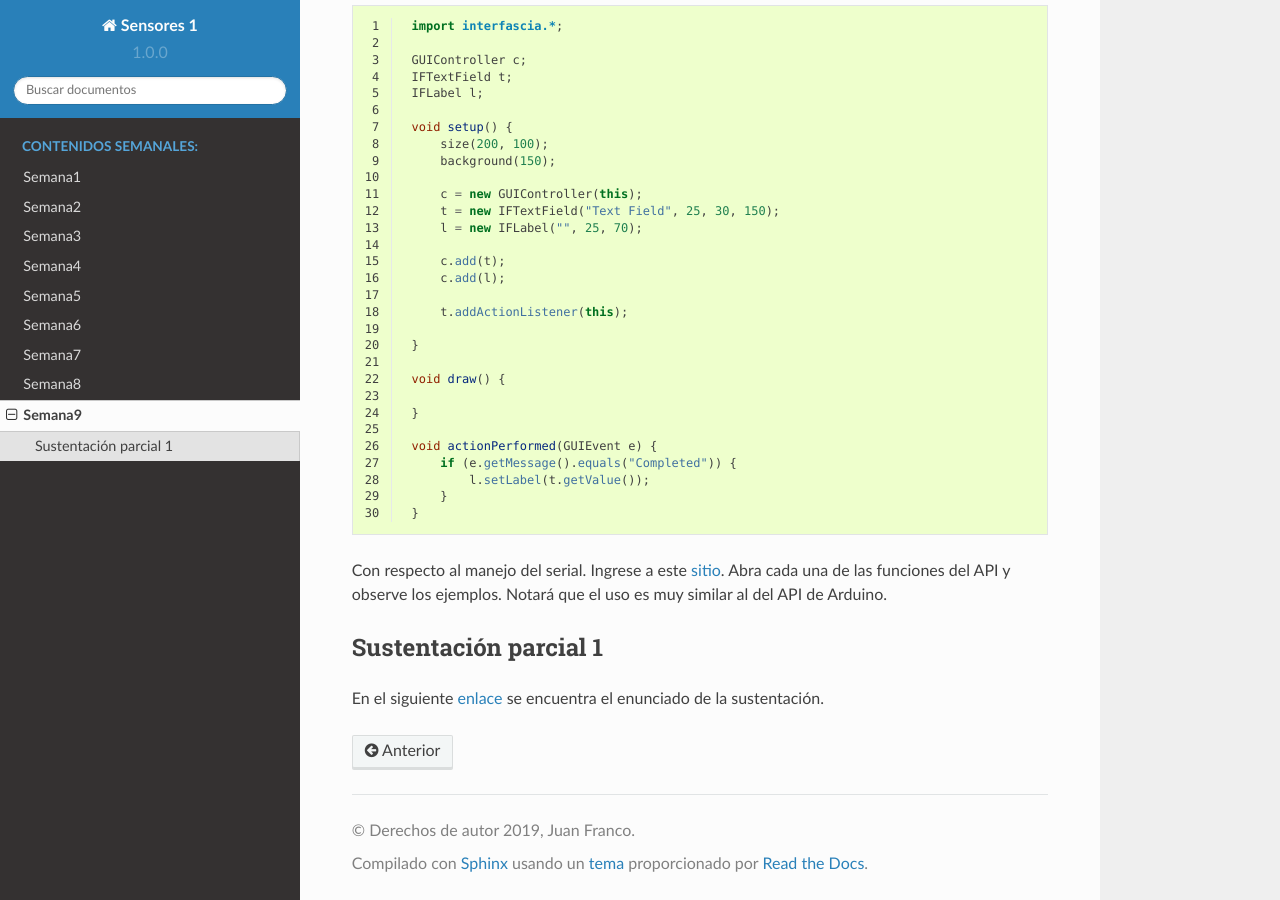
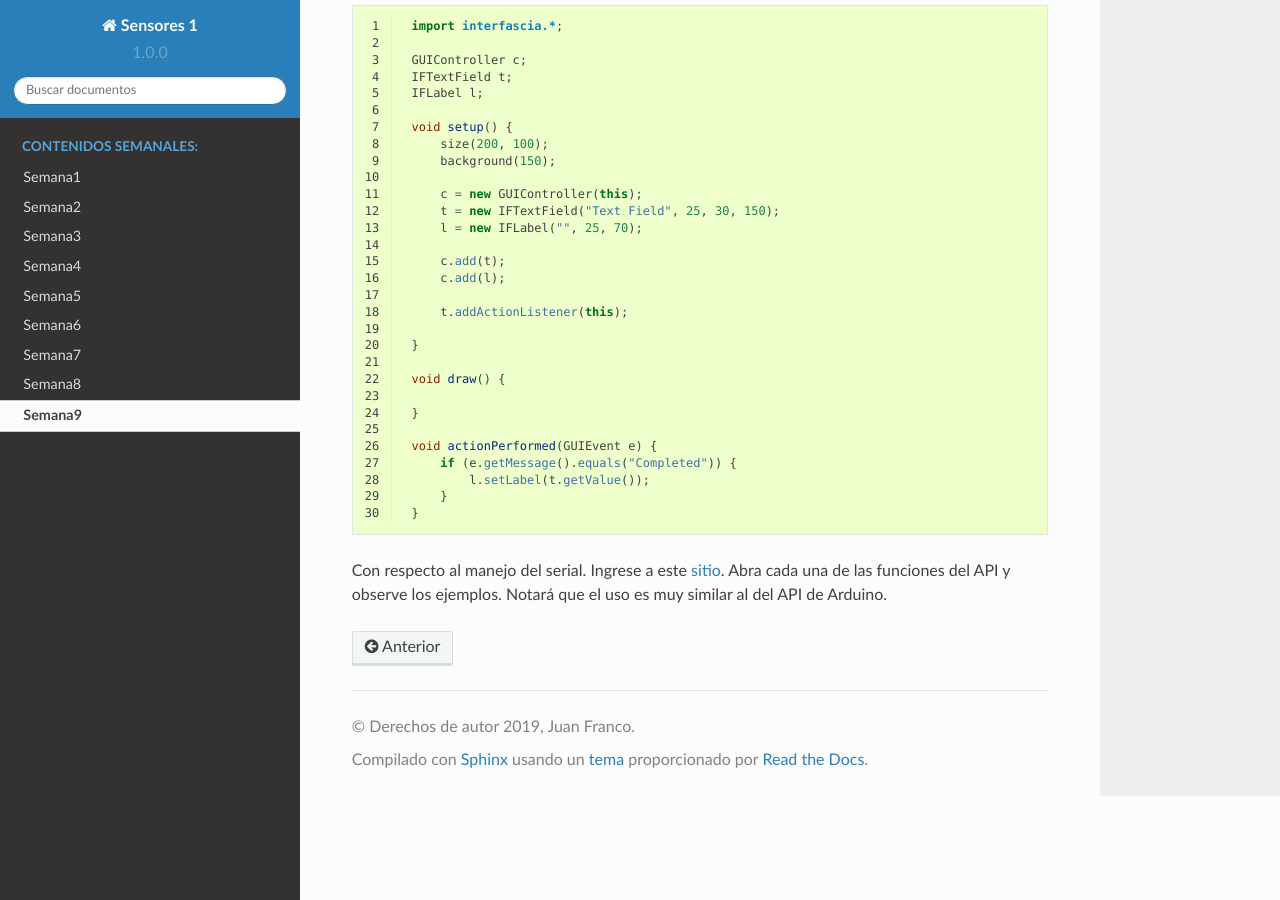
Before and after one commit to juanferfranco/sensores1, a Sphinx documentation site: the page built from docs/_semana9/semana9.rst, in a window 1280 px wide and 900 px high, scrolled down 1047 px. Built offline with Sphinx 7.4.7 and the Read the Docs theme 2.0.0, drawn with Linux system fonts in a browser that asks for light colours.

Commit message:
fix week 9

```diff
--- a/docs/_semana9/semana9.rst
+++ b/docs/_semana9/semana9.rst
@@ -88,9 +88,3 @@ Con respecto al manejo del serial.
 Ingrese a este `sitio <https://processing.org/reference/libraries/serial/index.html>`__. Abra
 cada una de las funciones del API y observe los ejemplos. Notará que el uso es muy similar al del
 API de Arduino.
-
-Sustentación parcial 1
------------------------
-
-En el siguiente `enlace <https://drive.google.com/open?id=1wlD7Lxjqr7CV8DbnAp_7Y5KiCOVtX5JeoEEPrFzTvD4>`__
-se encuentra el enunciado de la sustentación.
```
